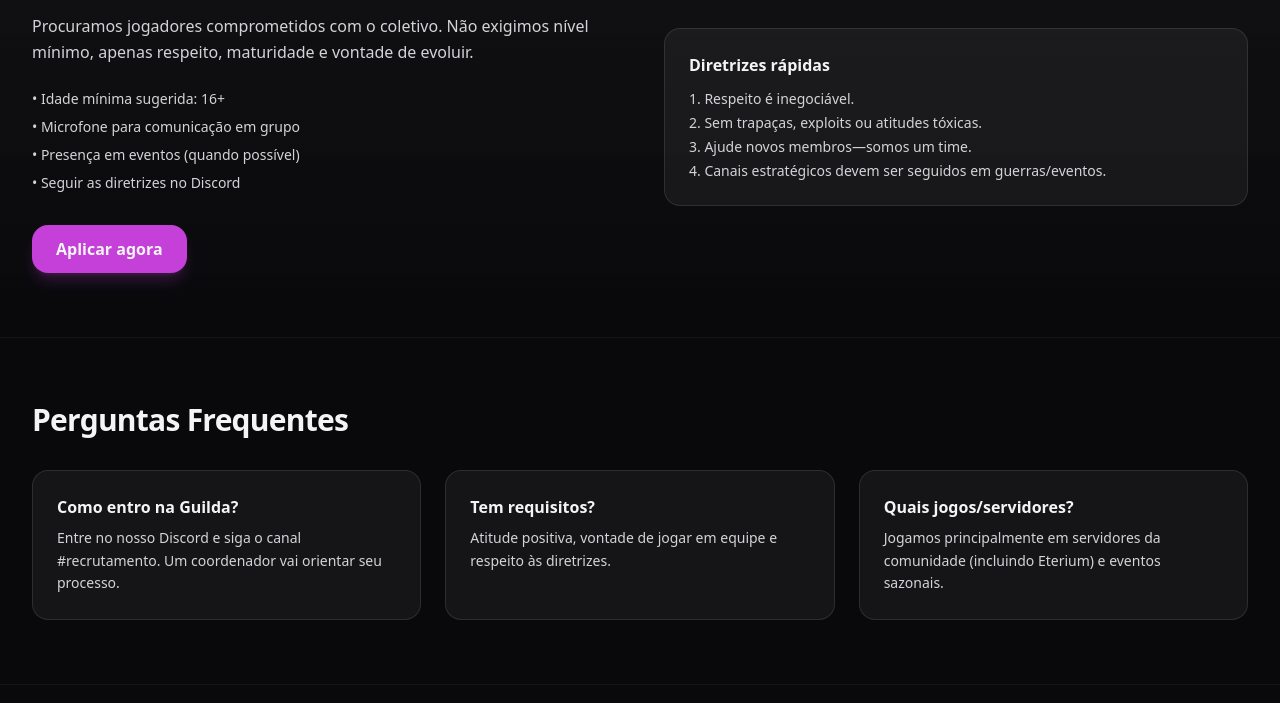
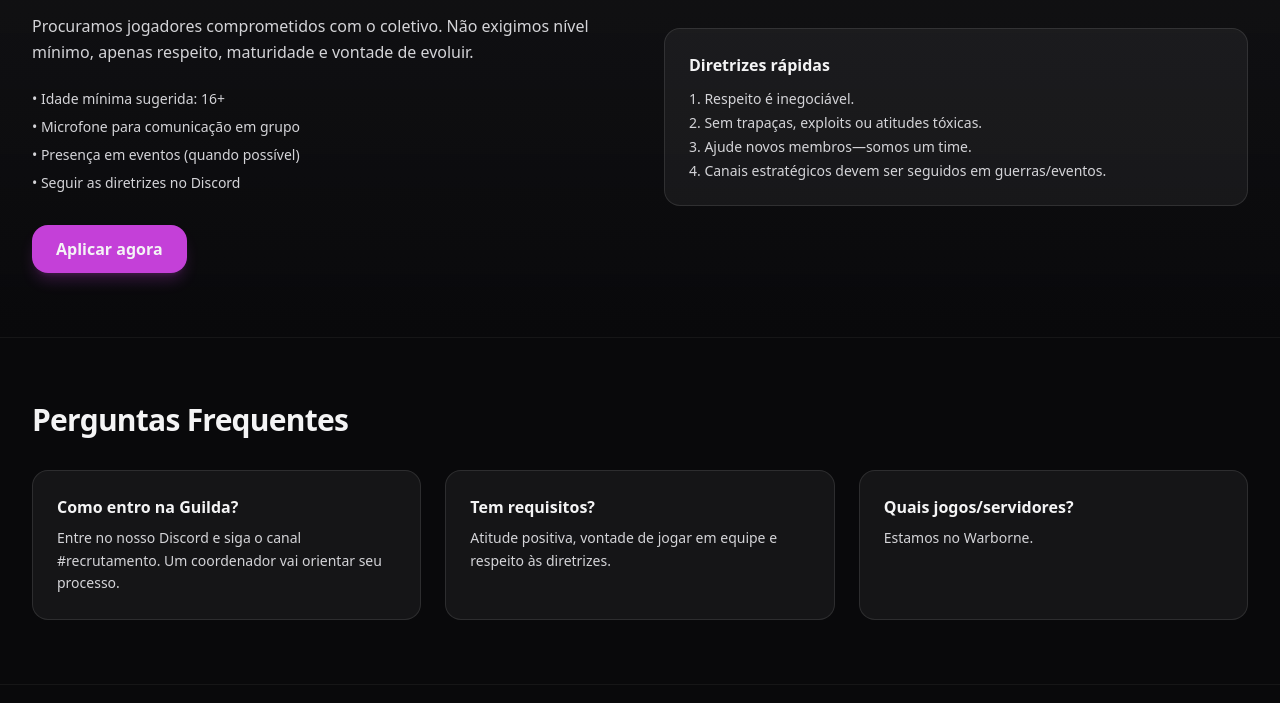
Before and after one commit to Poteitor/fulldidos-website, a plain HTML site: page index.html in a window 1280 px wide. Shown: the part 1691-2394 px from the top of the page. Drawn offline with nearby package versions, Linux system fonts and the light colour scheme.

Commit message:
Update index.html

```diff
--- a/index.html
+++ b/index.html
@@ -157,7 +157,7 @@
         </div>
         <div class="rounded-2xl p-6 bg-white/5 border border-white/10">
           <h3 class="font-semibold">Quais jogos/servidores?</h3>
-          <p class="mt-2 text-zinc-300 text-sm leading-relaxed">Jogamos principalmente em servidores da comunidade (incluindo Eterium) e eventos sazonais.</p>
+          <p class="mt-2 text-zinc-300 text-sm leading-relaxed">Estamos no Warborne.</p>
         </div>
       </div>
     </div>
```
